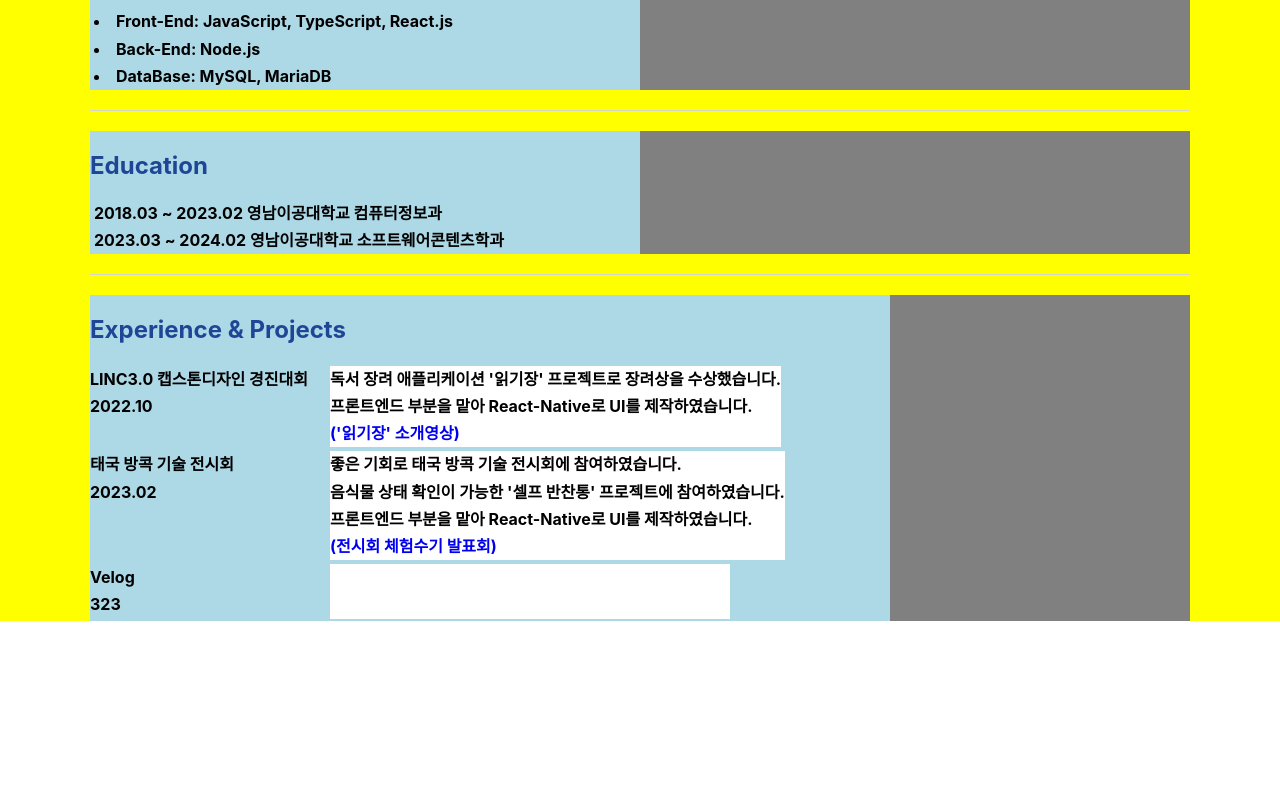
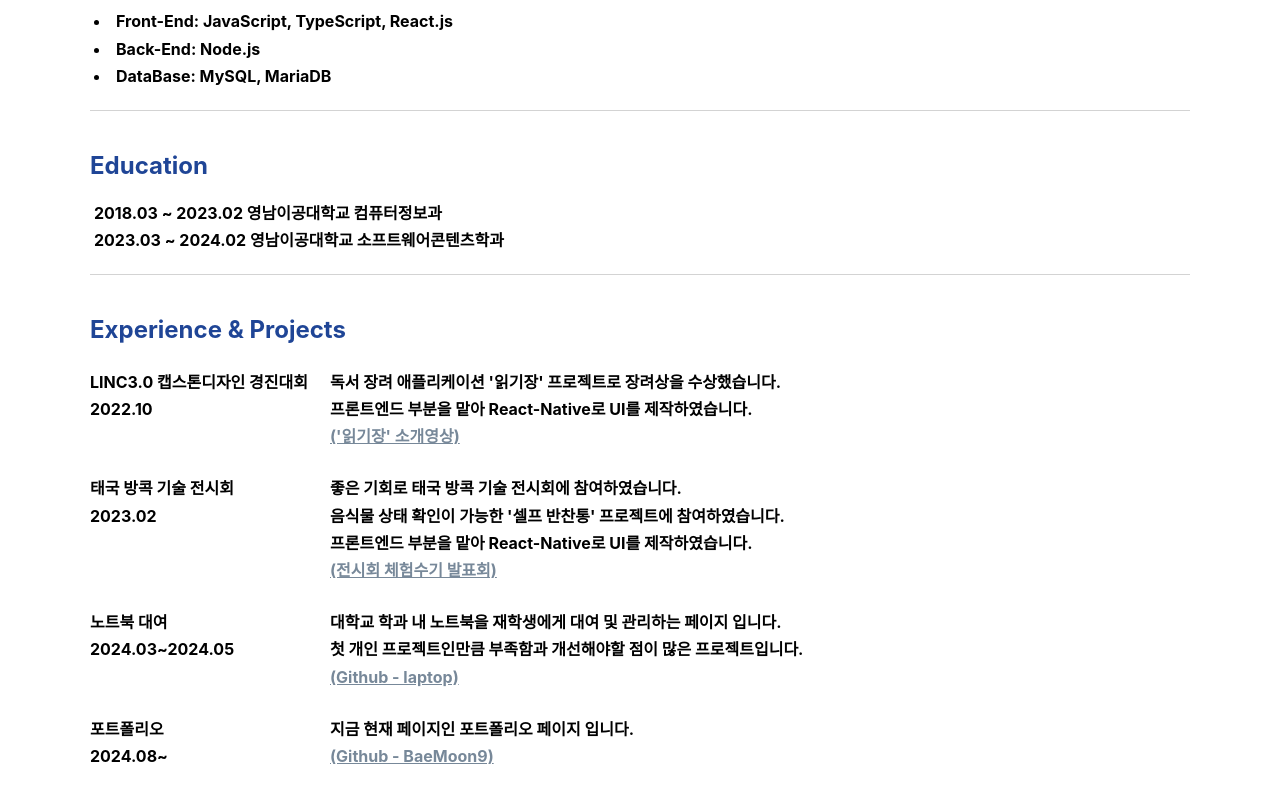
Before and after one commit to BaeMoon9/BaeMoon9, a React (Create React App) app in the folder mypage/: page / in a window 1280 px wide. Shown: the part 280-1082 px from the top of the page. Before the commit the page ends 901 px from the top, so only its background shows below. Built offline with nearby package versions, Linux system fonts and the light colour scheme.

Commit message:
'projects'

```diff
--- a/mypage/src/pages/about.tsx
+++ b/mypage/src/pages/about.tsx
@@ -49,7 +49,7 @@ function About() {
 					{Contacts.map((contact, idx) => (
           <div key={idx}>
             <ContactName>{contact.name}</ContactName>&nbsp;
-            <a href={contact.link}>{contact.text || contact.link}</a>
+            <a href={contact.link} style={{ color: "lightslategray"}}>{contact.text || contact.link}</a>
           </div>
         ))}
 				</Content>
@@ -82,7 +82,7 @@ const TitleContent = styled.div<{screenType : string}>`
 	max-width: ${(props) => (props.screenType === 'Pc' ? '550px' :
 		(props.screenType === 'Tablet' ? '400px' : '400px')
 	)};
-	background-color: lightblue;
+
 
 `
 
@@ -95,7 +95,7 @@ const ContactContent = styled.div<{screenType : string}>`
 	max-width: ${(props) => (props.screenType === 'Pc' ? '550px' :
 		(props.screenType === 'Tablet' ? '400px' : '400px')
 	)};
-	background-color: lightgreen;
+
 
 `
 
--- a/mypage/src/pages/education.tsx
+++ b/mypage/src/pages/education.tsx
@@ -26,7 +26,7 @@ const Container = styled.div<{screenType : string}>`
 	min-width: ${(props) => (props.screenType === 'Pc' ? '1100px' :
 		(props.screenType === 'Tablet' ? '600px' : '400px')
 	)};
-    background-color: gray;
+
 `
 
 const SkillContent = styled.div<{screenType : string}>`
@@ -39,7 +39,7 @@ const SkillContent = styled.div<{screenType : string}>`
 	max-width: ${(props) => (props.screenType === 'Pc' ? '550px' :
 		(props.screenType === 'Tablet' ? '400px' : '400px')
 	)};
-	background-color: lightblue;
+
 
 `
 
--- a/mypage/src/pages/experience.tsx
+++ b/mypage/src/pages/experience.tsx
@@ -19,7 +19,7 @@ function Experience() {
 					독서 장려 애플리케이션 '읽기장' 프로젝트로 장려상을 수상했습니다. <br />
 					프론트엔드 부분을 맡아 React-Native로 UI를 제작하였습니다.<br />
 					<a href="https://www.youtube.com/watch?v=8rDKsbk1xuQ&list=PLwWUOs74Y2rJxDaK2EeHyXxZjFszMfPXe&index=29"
-						style={{ textDecoration: "none" }}
+						style={{ color: "lightslategray" }}
 					>('읽기장' 소개영상)</a>
 				</>
 			)
@@ -33,16 +33,33 @@ function Experience() {
 					음식물 상태 확인이 가능한 '셀프 반찬통' 프로젝트에 참여하였습니다.<br />
 					프론트엔드 부분을 맡아 React-Native로 UI를 제작하였습니다.<br />
 					<a href="https://www.nspna.com/country/?mode=view&newsid=622828"
-					style={{ textDecoration: "none" }}
+					style={{ color: "lightslategray" }}
 					>(전시회 체험수기 발표회)</a>
 				</>
 			),
 		},
 		{
-			name: "Velog",
-			date: "323",
+			name: "노트북 대여",
+			date: "2024.03~2024.05",
 			text: (
 				<>
+					대학교 학과 내 노트북을 재학생에게 대여 및 관리하는 페이지 입니다.< br/>
+					첫 개인 프로젝트인만큼 부족함과 개선해야할 점이 많은 프로젝트입니다.< br/>
+					<a href="https://github.com/BaeMoon9/laptop"
+					style={{ color: "lightslategray"}}
+					>(Github - laptop)</a>
+				</>
+			),
+		},
+		{
+			name: "포트폴리오",
+			date: "2024.08~",
+			text: (
+				<>
+					지금 현재 페이지인 포트폴리오 페이지 입니다.< br/>
+					<a href="https://github.com/BaeMoon9/BaeMoon9"
+					style={{ color: "lightslategray"}}
+					>(Github - BaeMoon9)</a>
 				</>
 			),
 		}
@@ -74,7 +91,7 @@ const Container = styled.div<{ screenType: string }>`
 	min-width: ${(props) => (props.screenType === 'Pc' ? '1100px' :
 		(props.screenType === 'Tablet' ? '600px' : '400px')
 	)};
-    background-color: gray;
+
 `
 
 const SkillContent = styled.div<{ screenType: string }>`
@@ -87,7 +104,7 @@ const SkillContent = styled.div<{ screenType: string }>`
 	max-width: ${(props) => (props.screenType === 'Pc' ? '800px' :
 		(props.screenType === 'Tablet' ? '500px' : '400px')
 	)};
-	background-color: lightblue;
+
 
 `
 
@@ -112,8 +129,8 @@ const MyExperience = styled.div`
     display: flex;
     flex-direction: row;
 		flex-wrap: wrap;
-		margin-top: 2px;
-		margin-bottom: 2px;
+		margin-top: 5px;
+		margin-bottom: 20px;
 `
 
 const ExperienceTitle = styled.div<{ screenType: string }>`
@@ -134,7 +151,6 @@ const ExperienceContent = styled.div<{ screenType: string }>`
 		max-width: ${(props) => (props.screenType === 'Pc' ? '600px' :
 		(props.screenType === 'Tablet' ? '450px' : '300px')
 	)};
-		background-color: white;
    		word-wrap: break-word;
 
 `
--- a/mypage/src/pages/main.tsx
+++ b/mypage/src/pages/main.tsx
@@ -34,7 +34,8 @@ const Container = styled.div<{screenType : string}>`
 		(props.screenType === 'Tablet' ? '600px' : '450px')
 	)};
 	align-items: center;
-	background-color: yellow;
+	margin-bottom: 40px;
+
 `
 
 const Divider = styled.hr<{screenType : string}>`
@@ -42,12 +43,12 @@ const Divider = styled.hr<{screenType : string}>`
 		(props.screenType === 'Tablet' ? '800px' : '400px')
 	)};
 	border: 0px;
-  border-top: 1px solid;
-  margin-top: ${(props) => (props.screenType === 'Pc' ? '20px' :
+ 	border-top: 1px solid;
+	border-color: lightgray;
+  	margin-top: ${(props) => (props.screenType === 'Pc' ? '20px' :
 		(props.screenType === 'Tablet' ? '15px' : '10px')
 	)};
-  margin-bottom: ${(props) => (props.screenType === 'Pc' ? '20px' :
+  	margin-bottom: ${(props) => (props.screenType === 'Pc' ? '20px' :
 		(props.screenType === 'Tablet' ? '15px' : '10px')
 	)};
-	color: lightgray;
 `
--- a/mypage/src/pages/skill.tsx
+++ b/mypage/src/pages/skill.tsx
@@ -27,7 +27,7 @@ const Container = styled.div<{screenType : string}>`
 	min-width: ${(props) => (props.screenType === 'Pc' ? '1100px' :
 		(props.screenType === 'Tablet' ? '600px' : '400px')
 	)};
-    background-color: gray;
+
 `
 
 const SkillContent = styled.div<{screenType : string}>`
@@ -40,7 +40,7 @@ const SkillContent = styled.div<{screenType : string}>`
 	max-width: ${(props) => (props.screenType === 'Pc' ? '550px' :
 		(props.screenType === 'Tablet' ? '400px' : '400px')
 	)};
-	background-color: lightblue;
+
 
 `
 
```
